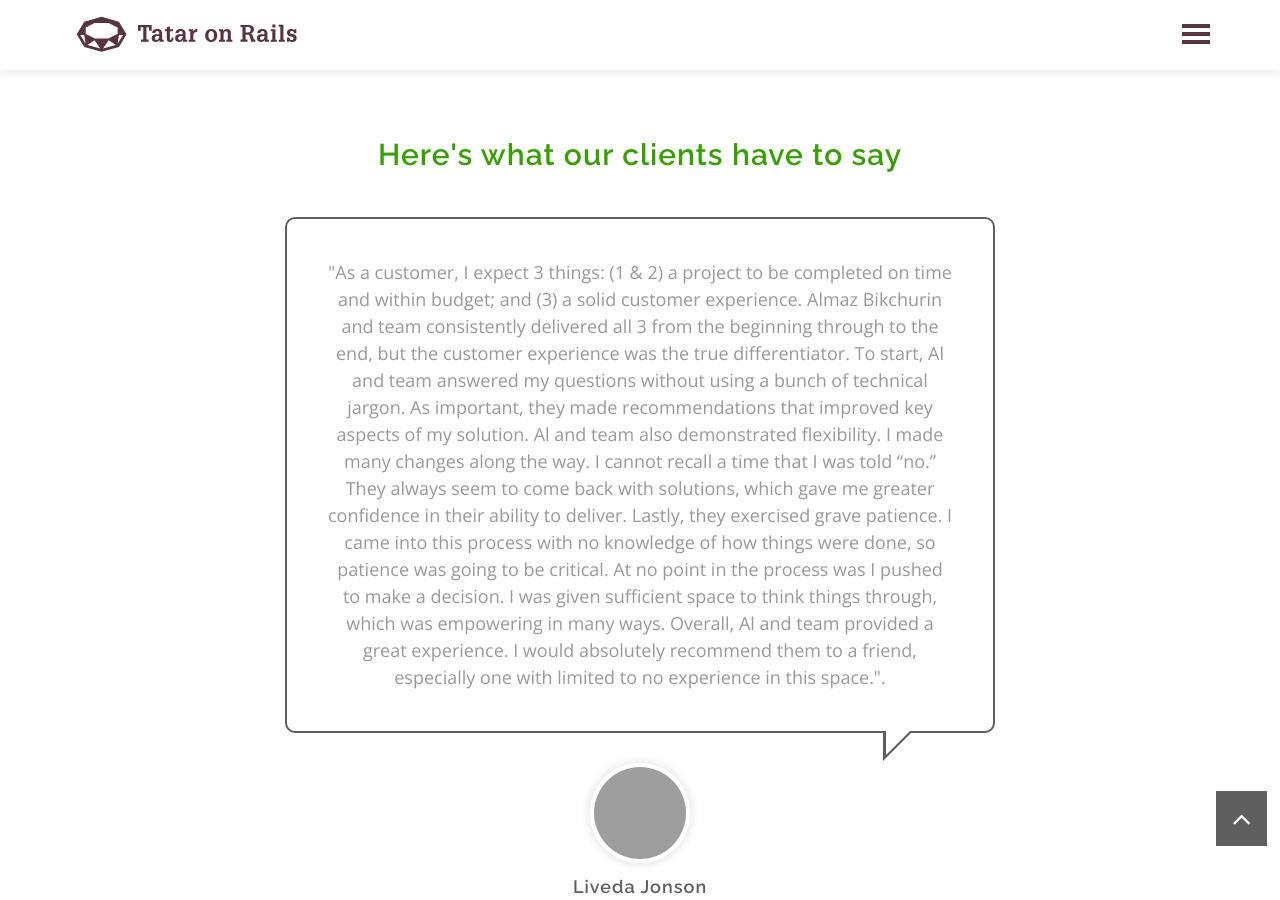
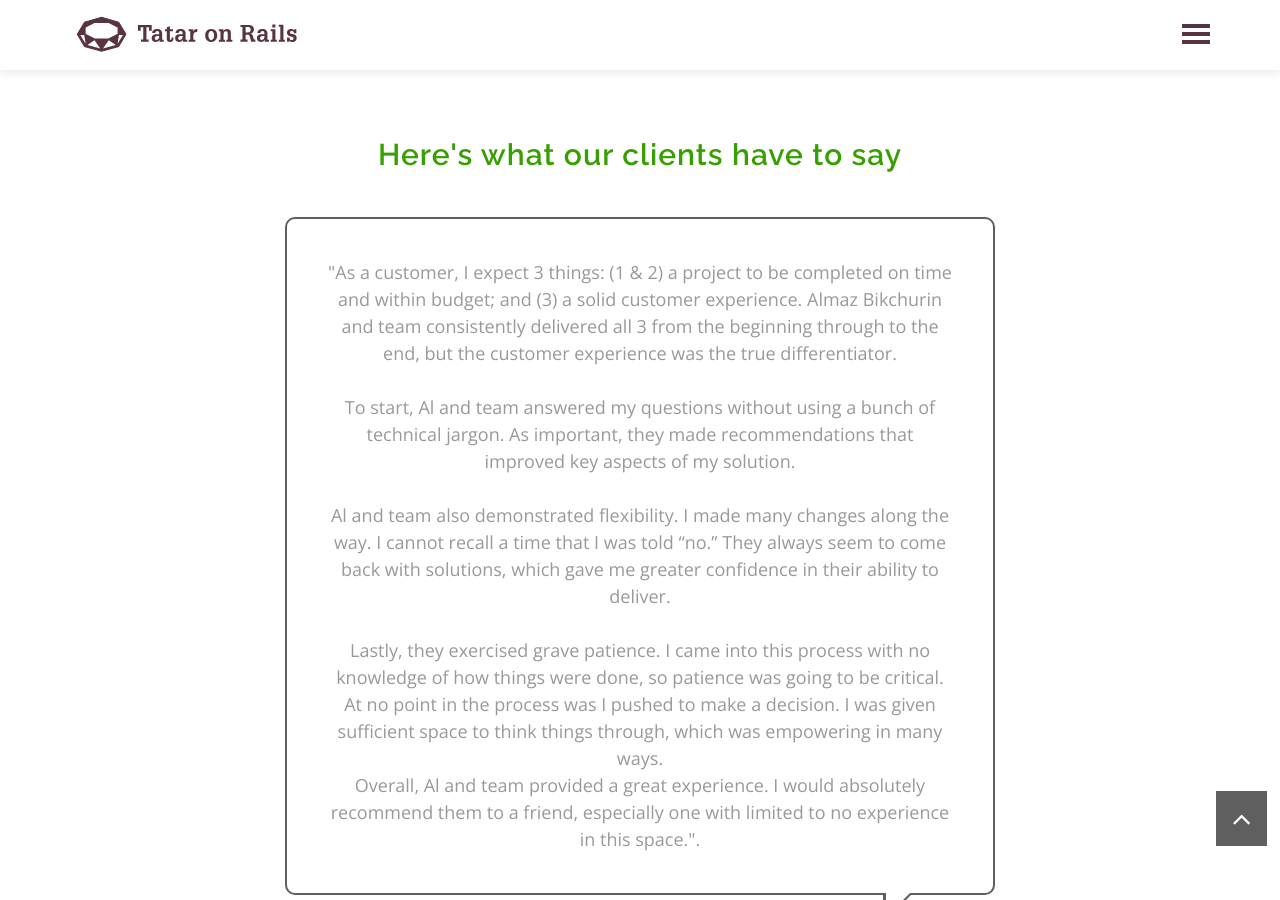
Before and after one commit to tataronrails/tataronrails.github.io, a Jekyll site: the page built from index.md, in a window 1280 px wide and 900 px high, scrolled down 2023 px. Built offline with Jekyll 4.4.1, drawn with Linux system fonts in a browser that asks for light colours; our own code applies the rules of GitHub Pages for plain Markdown files; grey boxes are pictures that could not be loaded.

Commit message:
liveda feedback

```diff
--- a/_layouts/default.html
+++ b/_layouts/default.html
@@ -226,13 +226,13 @@
                                     <!--beginning of feedback block -->
                                     <div class="item wow fadeInRight" data-wow-delay="0.7s">
                                         <p class="speech">
-                                            "As a customer, I expect 3 things: (1 & 2) a project to be completed on time and within budget; and (3) a solid customer experience. Almaz Bikchurin and team consistently delivered all 3 from the beginning through to the end, but the customer experience was the true differentiator.
+                                            "As a customer, I expect 3 things: (1 & 2) a project to be completed on time and within budget; and (3) a solid customer experience. Almaz Bikchurin and team consistently delivered all 3 from the beginning through to the end, but the customer experience was the true differentiator.<br /><br />
 
-To start, Al and team answered my questions without using a bunch of technical jargon. As important, they made recommendations that improved key aspects of my solution.
+To start, Al and team answered my questions without using a bunch of technical jargon. As important, they made recommendations that improved key aspects of my solution.<br /><br />
 
-Al and team also demonstrated flexibility. I made many changes along the way. I cannot recall a time that I was told “no.” They always seem to come back with solutions, which gave me greater confidence in their ability to deliver.
+Al and team also demonstrated flexibility. I made many changes along the way. I cannot recall a time that I was told “no.” They always seem to come back with solutions, which gave me greater confidence in their ability to deliver.<br /><br />
 
-Lastly, they exercised grave patience. I came into this process with no knowledge of how things were done, so patience was going to be critical. At no point in the process was I pushed to make a decision. I was given sufficient space to think things through, which was empowering in many ways.
+Lastly, they exercised grave patience. I came into this process with no knowledge of how things were done, so patience was going to be critical. At no point in the process was I pushed to make a decision. I was given sufficient space to think things through, which was empowering in many ways.<br />
 
 Overall, Al and team provided a great experience. I would absolutely recommend them to a friend, especially one with limited to no experience in this space.".
                                         </p>
```
